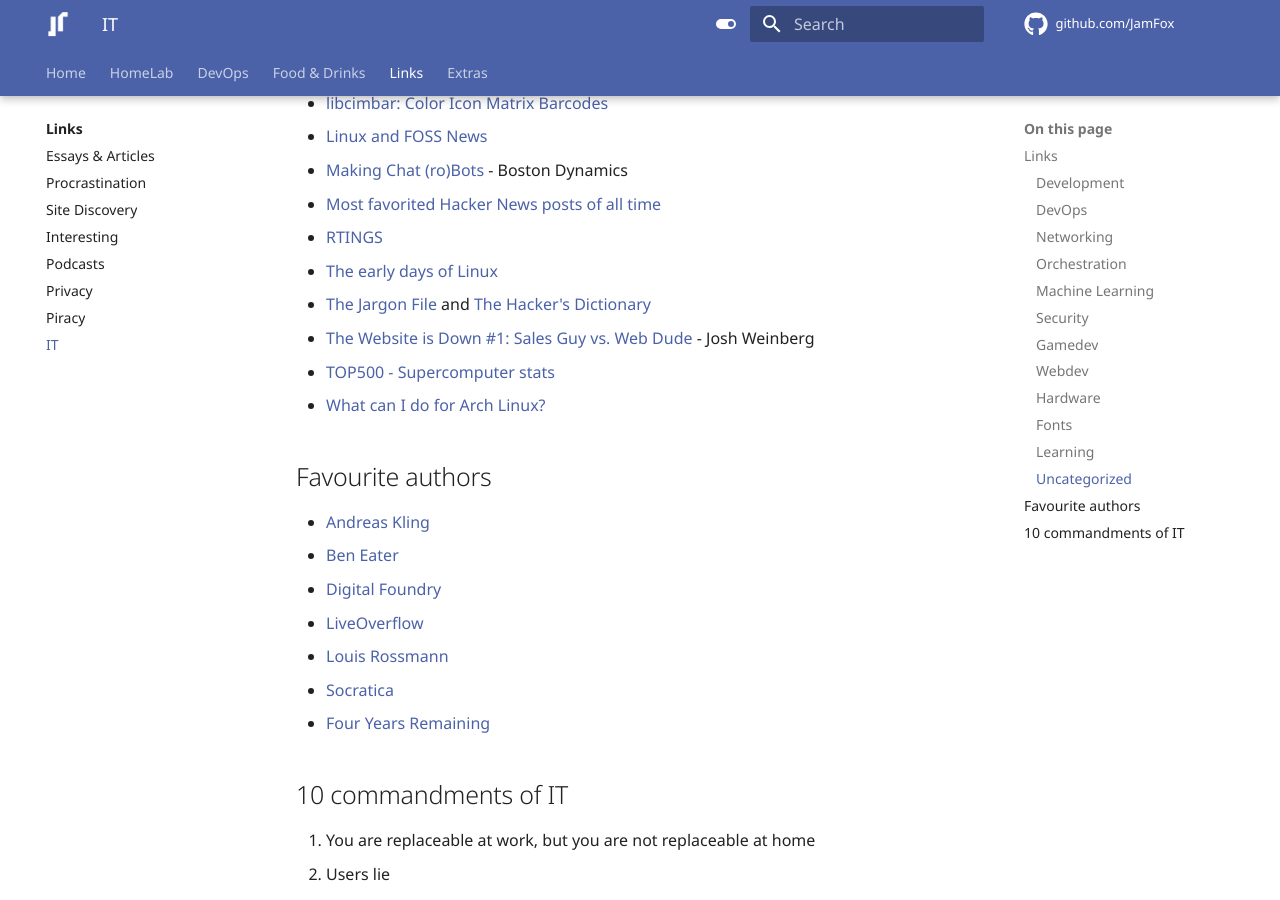
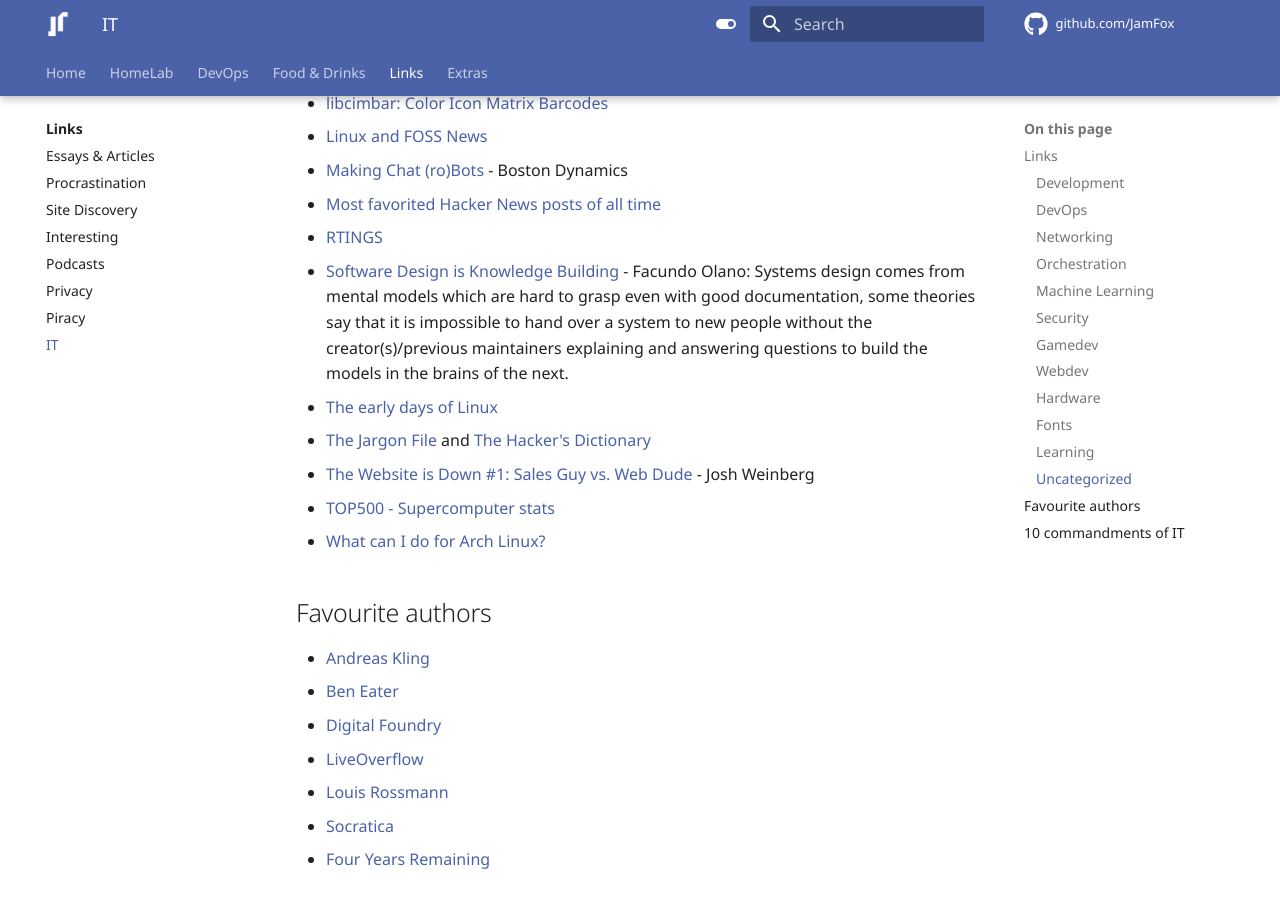
Before and after one commit to JamFox/docs.jamfox.dev, an MkDocs documentation site: the page built from docs/content/links/it.md, in a window 1280 px wide and 900 px high, scrolled down 4915 px. Built offline with MkDocs 1.6.1 and Material for MkDocs 9.7.7, drawn with Linux system fonts in a browser that asks for light colours; comment, search, counter and statistics services are not loaded.

Commit message:
add software design models

```diff
--- a/docs/content/links/it.md
+++ b/docs/content/links/it.md
@@ -149,6 +149,7 @@ title: "IT"
 - [Making Chat (ro)Bots](https://www.youtube.com/watch?v=djzOBZUFzTw) - Boston Dynamics
 - [Most favorited Hacker News posts of all time](https://observablehq.com/@tomlarkworthy/hacker-favourites-analysis)
 - [RTINGS](https://www.rtings.com/)
+- [Software Design is Knowledge Building](https://olano.dev/blog/software-design-is-knowledge-building/) - Facundo Olano: Systems design comes from mental models which are hard to grasp even with good documentation, some theories say that it is impossible to hand over a system to new people without the creator(s)/previous maintainers explaining and answering questions to build the models in the brains of the next.
 - [The early days of Linux](https://lwn.net/SubscriberLink/928581/841b747332791ac4/)
 - [The Jargon File](http://catb.org/jargon/html/index.html) and [The Hacker's Dictionary](http://www.hackersdictionary.com/html/index.html)
 - [The Website is Down #1: Sales Guy vs. Web Dude](https://youtu.be/uRGljemfwUE) - Josh Weinberg
```
